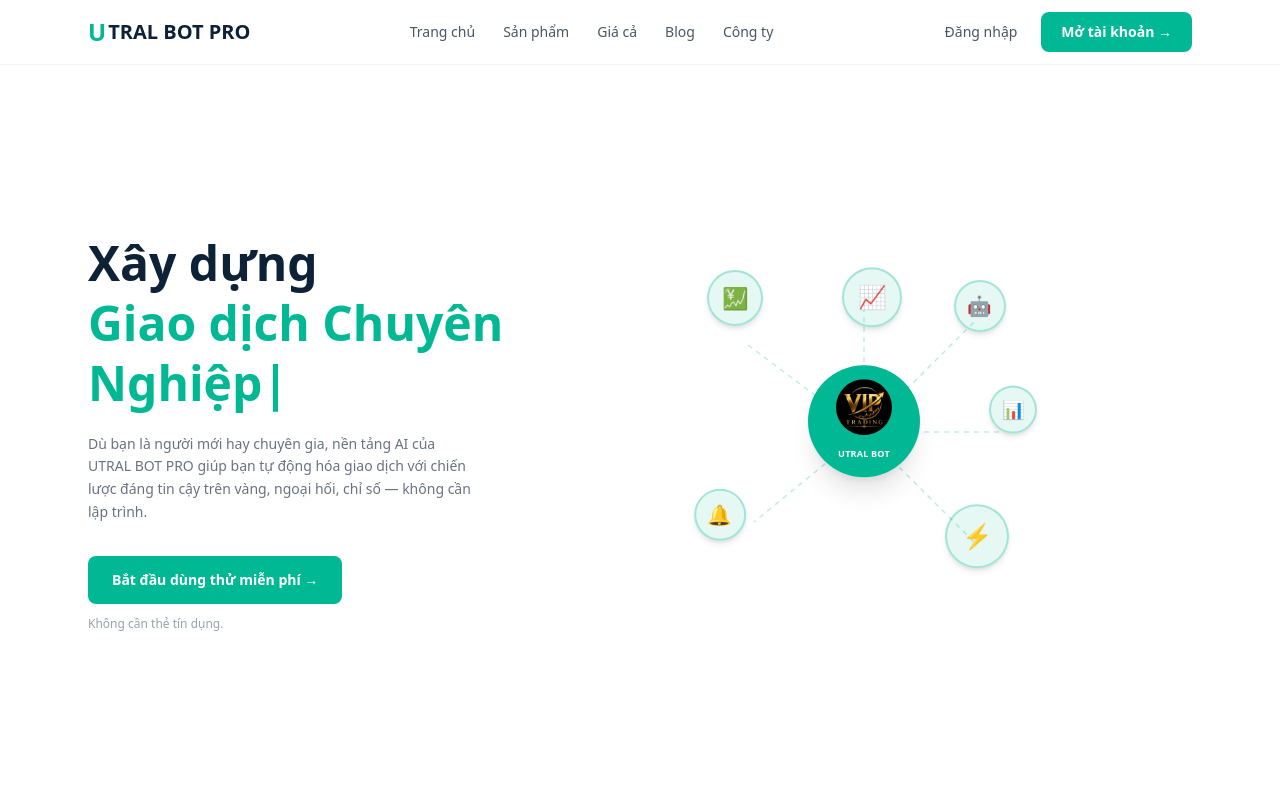
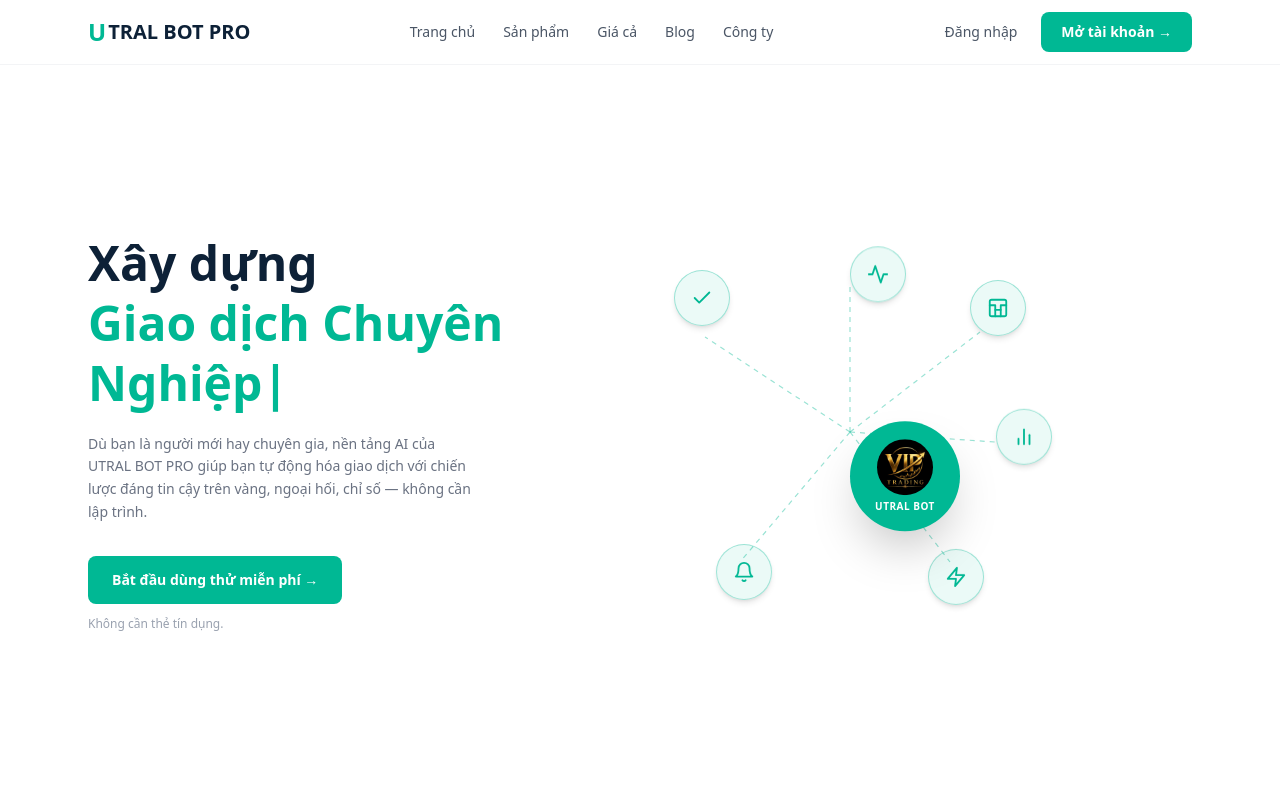
Before and after one commit to trongkhoile/web_quan_ly, a Next.js app: page / in a window 1280 px wide. Shown: the top 798 px of the page. Built offline with nearby package versions, Linux system fonts and the light colour scheme.

Commit message:
Replace emoji bubbles with clean SVG line icons in hero network

```diff
--- a/app/page.tsx
+++ b/app/page.tsx
@@ -104,40 +104,50 @@
           </div>
 
           {/* Right — floating network */}
-          <div className="flex-1 flex justify-center items-center relative h-[380px] w-full max-w-md">
-            <svg className="absolute inset-0 w-full h-full opacity-25" viewBox="0 0 400 380">
-              <line x1="200" y1="190" x2="310" y2="80"  stroke={T} strokeWidth="1.5" strokeDasharray="5,5"/>
-              <line x1="200" y1="190" x2="340" y2="190" stroke={T} strokeWidth="1.5" strokeDasharray="5,5"/>
-              <line x1="200" y1="190" x2="310" y2="300" stroke={T} strokeWidth="1.5" strokeDasharray="5,5"/>
-              <line x1="200" y1="190" x2="90"  y2="280" stroke={T} strokeWidth="1.5" strokeDasharray="5,5"/>
-              <line x1="200" y1="190" x2="80"  y2="100" stroke={T} strokeWidth="1.5" strokeDasharray="5,5"/>
-              <line x1="200" y1="190" x2="200" y2="50"  stroke={T} strokeWidth="1.5" strokeDasharray="5,5"/>
+          <div className="flex-1 flex justify-center items-center relative h-[400px] w-full max-w-[420px]">
+            {/* Dashed lines SVG — absolute, behind everything */}
+            <svg className="absolute inset-0 w-full h-full" viewBox="0 0 420 400" style={{ zIndex:1 }}>
+              {/* center=210,200 → each satellite */}
+              <line x1="210" y1="200" x2="210" y2="55"  stroke={T} strokeWidth="1.2" strokeDasharray="5,5" opacity="0.4"/>
+              <line x1="210" y1="200" x2="340" y2="100" stroke={T} strokeWidth="1.2" strokeDasharray="5,5" opacity="0.4"/>
+              <line x1="210" y1="200" x2="355" y2="210" stroke={T} strokeWidth="1.2" strokeDasharray="5,5" opacity="0.4"/>
+              <line x1="210" y1="200" x2="310" y2="330" stroke={T} strokeWidth="1.2" strokeDasharray="5,5" opacity="0.4"/>
+              <line x1="210" y1="200" x2="100" y2="330" stroke={T} strokeWidth="1.2" strokeDasharray="5,5" opacity="0.4"/>
+              <line x1="210" y1="200" x2="65"  y2="105" stroke={T} strokeWidth="1.2" strokeDasharray="5,5" opacity="0.4"/>
             </svg>
-            {/* Center */}
-            <div className="absolute top-1/2 left-1/2 -translate-x-1/2 -translate-y-1/2 w-28 h-28 rounded-full flex items-center justify-center shadow-xl z-10 anim-float1"
-              style={{ background: T }}>
-              <div className="text-white text-center">
-                <img src="/logo.jpg" alt="" className="w-14 h-14 rounded-full object-cover mx-auto mb-1" />
-                <span className="text-[9px] font-black tracking-wide">UTRAL BOT</span>
-              </div>
+
+            {/* Center circle */}
+            <div className="absolute rounded-full flex flex-col items-center justify-center shadow-2xl anim-float1"
+              style={{ width:110, height:110, background:T, top:"50%", left:"50%", transform:"translate(-50%,-50%)", zIndex:10 }}>
+              <img src="/logo.jpg" alt="" className="w-14 h-14 rounded-full object-cover" />
+              <span className="text-white text-[10px] font-black tracking-wider mt-1">UTRAL BOT</span>
             </div>
+
+            {/* Satellites: top, top-right, right, bottom-right, bottom-left, top-left */}
             {[
-              { top:"5%",  left:"45%", size:60, icon:"📈", delay:"0s",  cls:"anim-float2" },
-              { top:"10%", left:"70%", size:52, icon:"🤖", delay:"0.5s", cls:"anim-float3" },
-              { top:"10%", left:"15%", size:56, icon:"💹", delay:"1s",  cls:"anim-float1" },
-              { top:"68%", left:"68%", size:64, icon:"⚡", delay:"0.3s", cls:"anim-float2" },
-              { top:"65%", left:"12%", size:52, icon:"🔔", delay:"0.8s", cls:"anim-float3" },
-              { top:"40%", left:"78%", size:48, icon:"📊", delay:"1.2s", cls:"anim-float1" },
+              { style:{ top:"2%",  left:"50%", transform:"translateX(-50%)" }, cls:"anim-float2", delay:"0s",
+                icon:<svg viewBox="0 0 24 24" fill="none" stroke={T} strokeWidth="2" strokeLinecap="round" strokeLinejoin="round" width="22" height="22"><polyline points="22 12 18 12 15 21 9 3 6 12 2 12"/></svg> },
+              { style:{ top:"12%", right:"8%" }, cls:"anim-float3", delay:"0.4s",
+                icon:<svg viewBox="0 0 24 24" fill="none" stroke={T} strokeWidth="2" strokeLinecap="round" strokeLinejoin="round" width="22" height="22"><rect x="3" y="3" width="18" height="18" rx="2"/><polyline points="3 9 9 9 9 14 15 14 15 9 21 9"/><line x1="9" y1="14" x2="9" y2="21"/><line x1="15" y1="14" x2="15" y2="21"/></svg> },
+              { style:{ top:"47%", right:"2%", transform:"translateY(-50%)" }, cls:"anim-float1", delay:"0.8s",
+                icon:<svg viewBox="0 0 24 24" fill="none" stroke={T} strokeWidth="2" strokeLinecap="round" strokeLinejoin="round" width="22" height="22"><line x1="18" y1="20" x2="18" y2="10"/><line x1="12" y1="20" x2="12" y2="4"/><line x1="6" y1="20" x2="6" y2="14"/></svg> },
+              { style:{ bottom:"8%", right:"18%" }, cls:"anim-float2", delay:"0.2s",
+                icon:<svg viewBox="0 0 24 24" fill="none" stroke={T} strokeWidth="2" strokeLinecap="round" strokeLinejoin="round" width="22" height="22"><polygon points="13 2 3 14 12 14 11 22 21 10 12 10 13 2"/></svg> },
+              { style:{ bottom:"8%", left:"18%" }, cls:"anim-float3", delay:"0.6s",
+                icon:<svg viewBox="0 0 24 24" fill="none" stroke={T} strokeWidth="2" strokeLinecap="round" strokeLinejoin="round" width="22" height="22"><path d="M18 8A6 6 0 0 0 6 8c0 7-3 9-3 9h18s-3-2-3-9"/><path d="M13.73 21a2 2 0 0 1-3.46 0"/></svg> },
+              { style:{ top:"12%", left:"8%" }, cls:"anim-float1", delay:"1s",
+                icon:<svg viewBox="0 0 24 24" fill="none" stroke={T} strokeWidth="2" strokeLinecap="round" strokeLinejoin="round" width="22" height="22"><polyline points="20 6 9 17 4 12"/></svg> },
             ].map((b, i) => (
               <div key={i} className={`absolute rounded-full flex items-center justify-center shadow-md ${b.cls}`}
                 style={{
-                  top: b.top, left: b.left,
-                  width: b.size, height: b.size,
-                  background: "rgba(0,184,148,0.1)",
-                  border: `2px solid rgba(0,184,148,0.3)`,
+                  ...b.style,
+                  width: 56, height: 56,
+                  background: "rgba(0,184,148,0.08)",
+                  border: "1.5px solid rgba(0,184,148,0.35)",
                   animationDelay: b.delay,
+                  zIndex: 5,
                 }}>
-                <span style={{ fontSize: b.size * 0.38 }}>{b.icon}</span>
+                {b.icon}
               </div>
             ))}
           </div>
```
